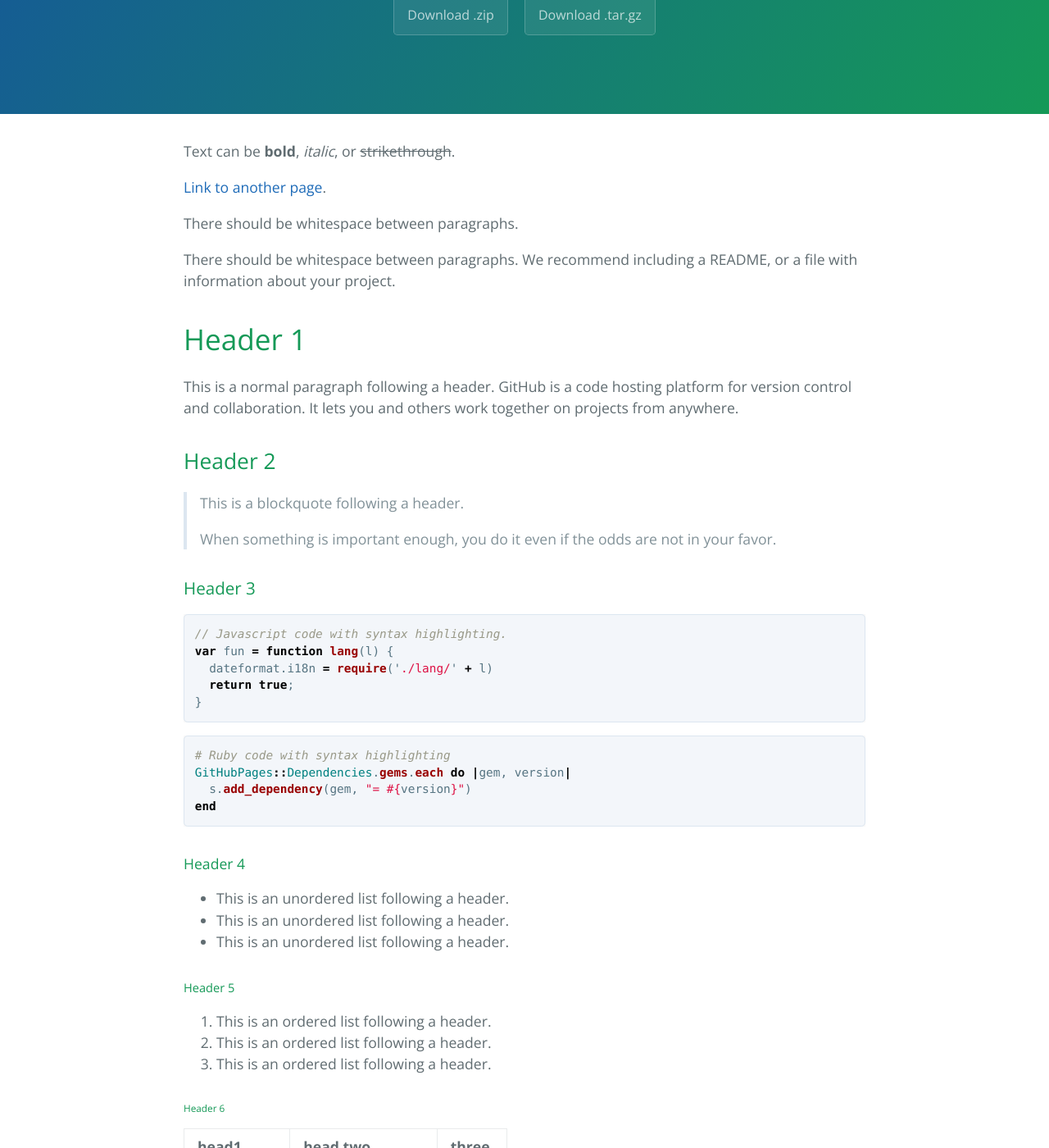
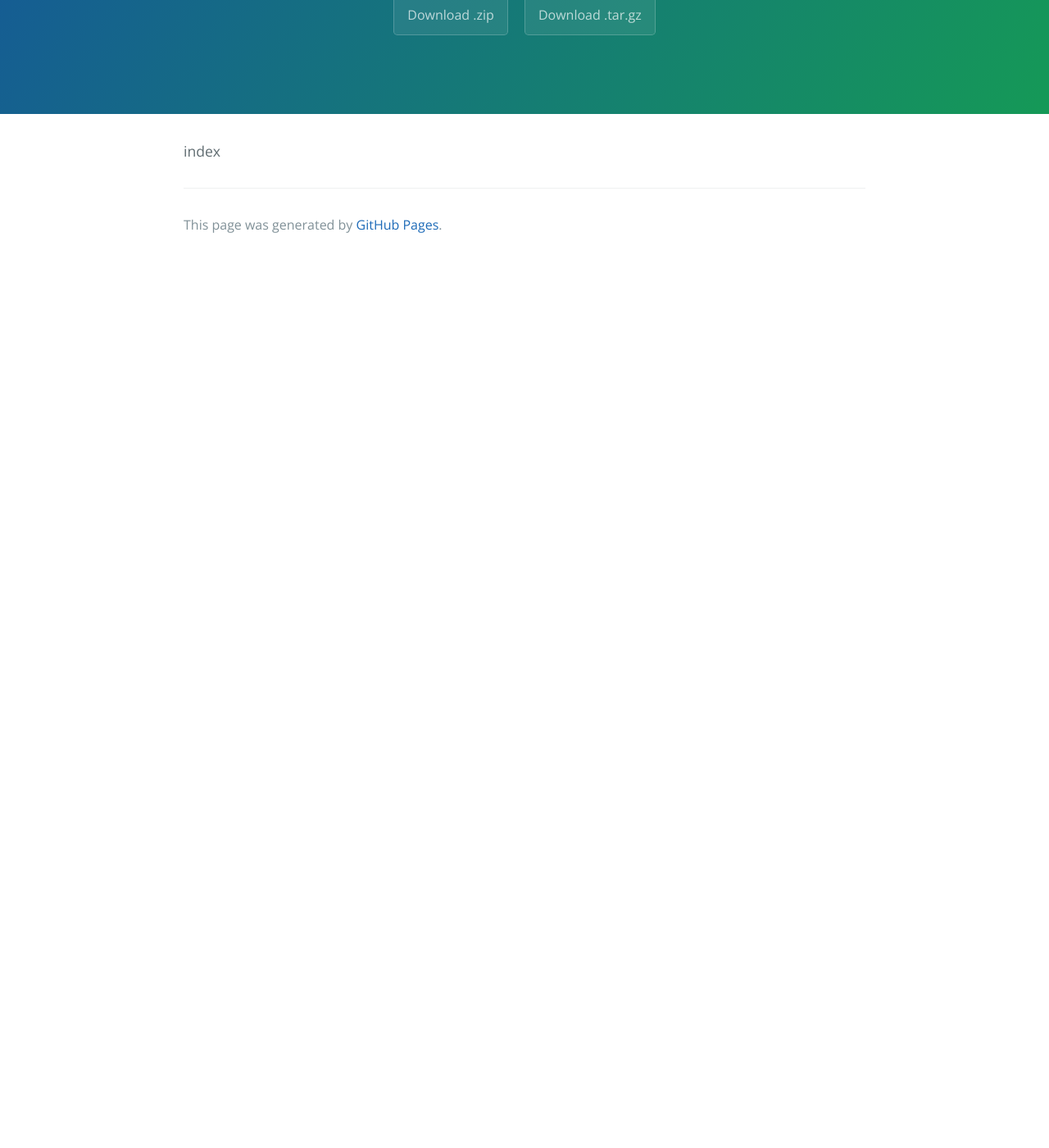
Before and after one commit to huang654360313/huang654360313.github.io, a Jekyll site: the page built from index.md, in a window 1280 px wide and 1400 px high, scrolled down 244 px. Shown: the whole window at 82% size. Built offline with Jekyll 4.4.1, drawn with Linux system fonts in a browser that asks for light colours; our own code applies the rules of GitHub Pages for plain Markdown files; after the commit the page ends 900 px from its top, so only the background shows below that; some of the changed text lies outside the part shown.

Commit message:
Update index.md

````diff
--- a/index.md
+++ b/index.md
@@ -1,123 +1 @@
----
-layout: default
----
-
-Text can be **bold**, _italic_, or ~~strikethrough~~.
-
-[Link to another page](./another-page.html).
-
-There should be whitespace between paragraphs.
-
-There should be whitespace between paragraphs. We recommend including a README, or a file with information about your project.
-
-# Header 1
-
-This is a normal paragraph following a header. GitHub is a code hosting platform for version control and collaboration. It lets you and others work together on projects from anywhere.
-
-## Header 2
-
-> This is a blockquote following a header.
->
-> When something is important enough, you do it even if the odds are not in your favor.
-
-### Header 3
-
-```js
-// Javascript code with syntax highlighting.
-var fun = function lang(l) {
-  dateformat.i18n = require('./lang/' + l)
-  return true;
-}
-```
-
-```ruby
-# Ruby code with syntax highlighting
-GitHubPages::Dependencies.gems.each do |gem, version|
-  s.add_dependency(gem, "= #{version}")
-end
-```
-
-#### Header 4
-
-*   This is an unordered list following a header.
-*   This is an unordered list following a header.
-*   This is an unordered list following a header.
-
-##### Header 5
-
-1.  This is an ordered list following a header.
-2.  This is an ordered list following a header.
-3.  This is an ordered list following a header.
-
-###### Header 6
-
-| head1        | head two          | three |
-|:-------------|:------------------|:------|
-| ok           | good swedish fish | nice  |
-| out of stock | good and plenty   | nice  |
-| ok           | good `oreos`      | hmm   |
-| ok           | good `zoute` drop | yumm  |
-
-### There's a horizontal rule below this.
-
-* * *
-
-### Here is an unordered list:
-
-*   Item foo
-*   Item bar
-*   Item baz
-*   Item zip
-
-### And an ordered list:
-
-1.  Item one
-1.  Item two
-1.  Item three
-1.  Item four
-
-### And a nested list:
-
-- level 1 item
-  - level 2 item
-  - level 2 item
-    - level 3 item
-    - level 3 item
-- level 1 item
-  - level 2 item
-  - level 2 item
-  - level 2 item
-- level 1 item
-  - level 2 item
-  - level 2 item
-- level 1 item
-
-### Small image
-
-![Octocat](https://github.githubassets.com/images/icons/emoji/octocat.png)
-
-### Large image
-
-![Branching](https://guides.github.com/activities/hello-world/branching.png)
-
-
-### Definition lists can be used with HTML syntax.
-
-<dl>
-<dt>Name</dt>
-<dd>Godzilla</dd>
-<dt>Born</dt>
-<dd>1952</dd>
-<dt>Birthplace</dt>
-<dd>Japan</dd>
-<dt>Color</dt>
-<dd>Green</dd>
-</dl>
-
-```
-Long, single-line code blocks should not wrap. They should horizontally scroll if they are too long. This line should be long enough to demonstrate this.
-```
-
-```
-The final element.
-```
+index
````
